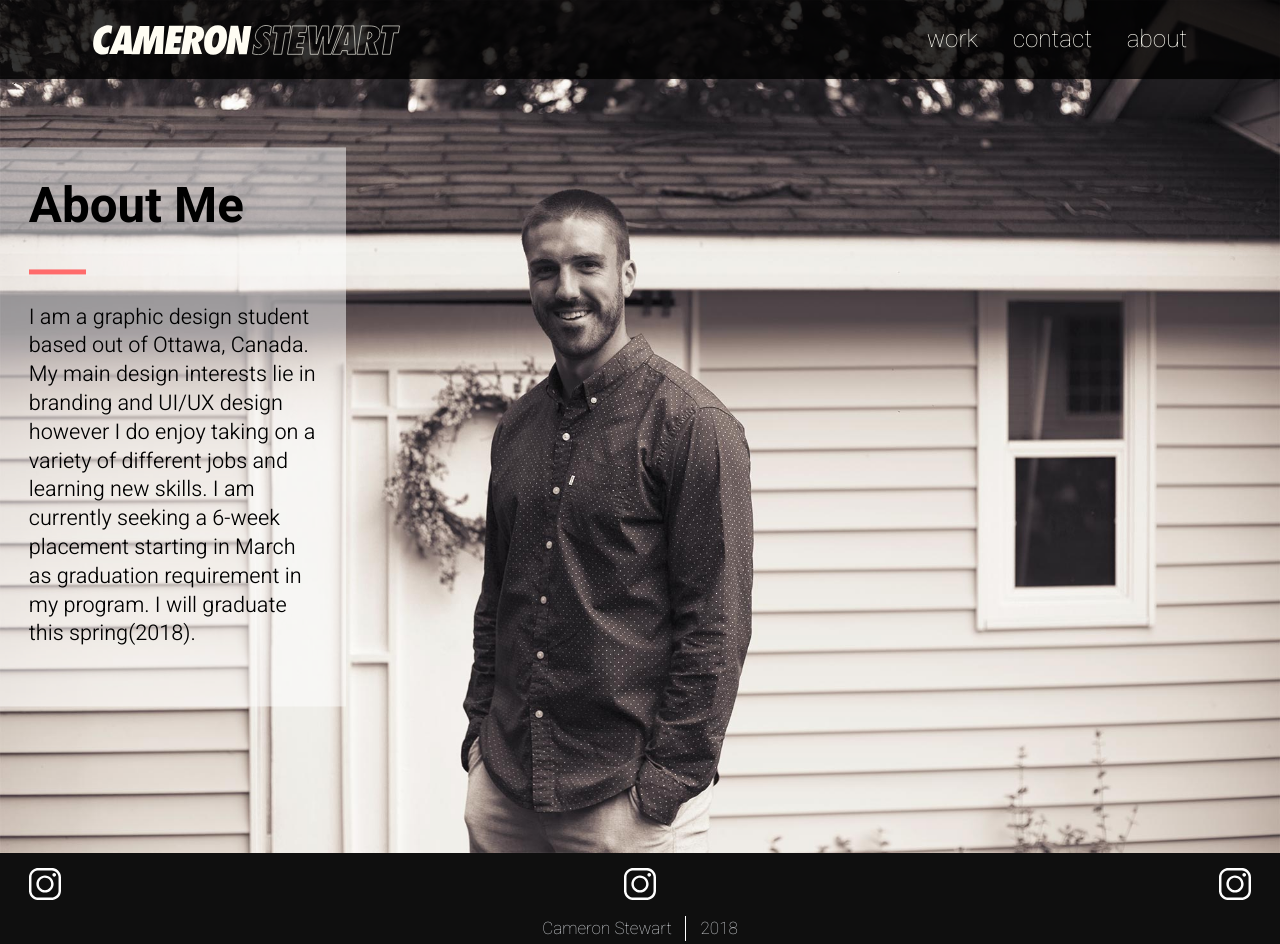
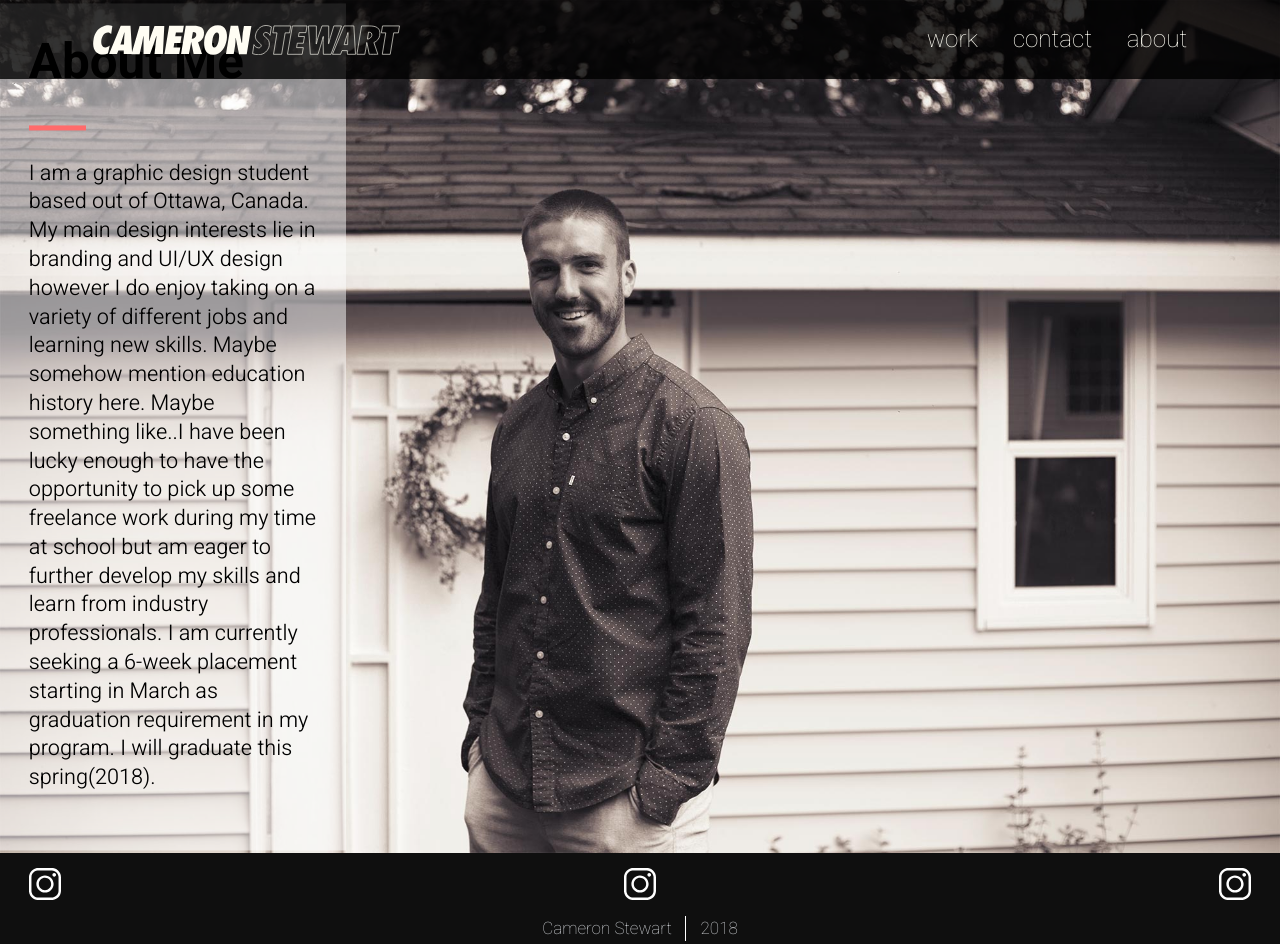
Before and after one commit to cstewartottawa/cameronstewart.design, a Jekyll site: the page built from about.html, in a window 1280 px wide and 944 px high. Built offline with Jekyll 4.4.1, drawn with Linux system fonts in a browser that asks for light colours.

```diff
--- a/about.html
+++ b/about.html
@@ -9,6 +9,6 @@
   <div class="about-me-content gutter pad-t pad-b-2 wrapper">
     <h2 class="nina">About Me</h2>
     <div class="keyline push"></div>
-    <h3 class="push-0 max-length mega about-me-body">I am a graphic design student based out of Ottawa, Canada. My main design interests lie in branding and UI/UX design however I do enjoy taking on a variety of different jobs and learning new skills. I am currently seeking a 6-week placement starting in March as graduation requirement in my program. I will graduate this spring(2018).</h3>
+    <h3 class="push-0 max-length mega about-me-body">I am a graphic design student based out of Ottawa, Canada. My main design interests lie in branding and UI/UX design however I do enjoy taking on a variety of different jobs and learning new skills. Maybe somehow mention education history here. Maybe something like..I have been lucky enough to have the opportunity to pick up some freelance work during my time at school but am eager to further develop my skills and learn from industry professionals. I am currently seeking a 6-week placement starting in March as graduation requirement in my program. I will graduate this spring(2018).</h3>
   </div>
 </section>
```
Also changed, not shown: images/bjkane-logo-grid.svg (added).
